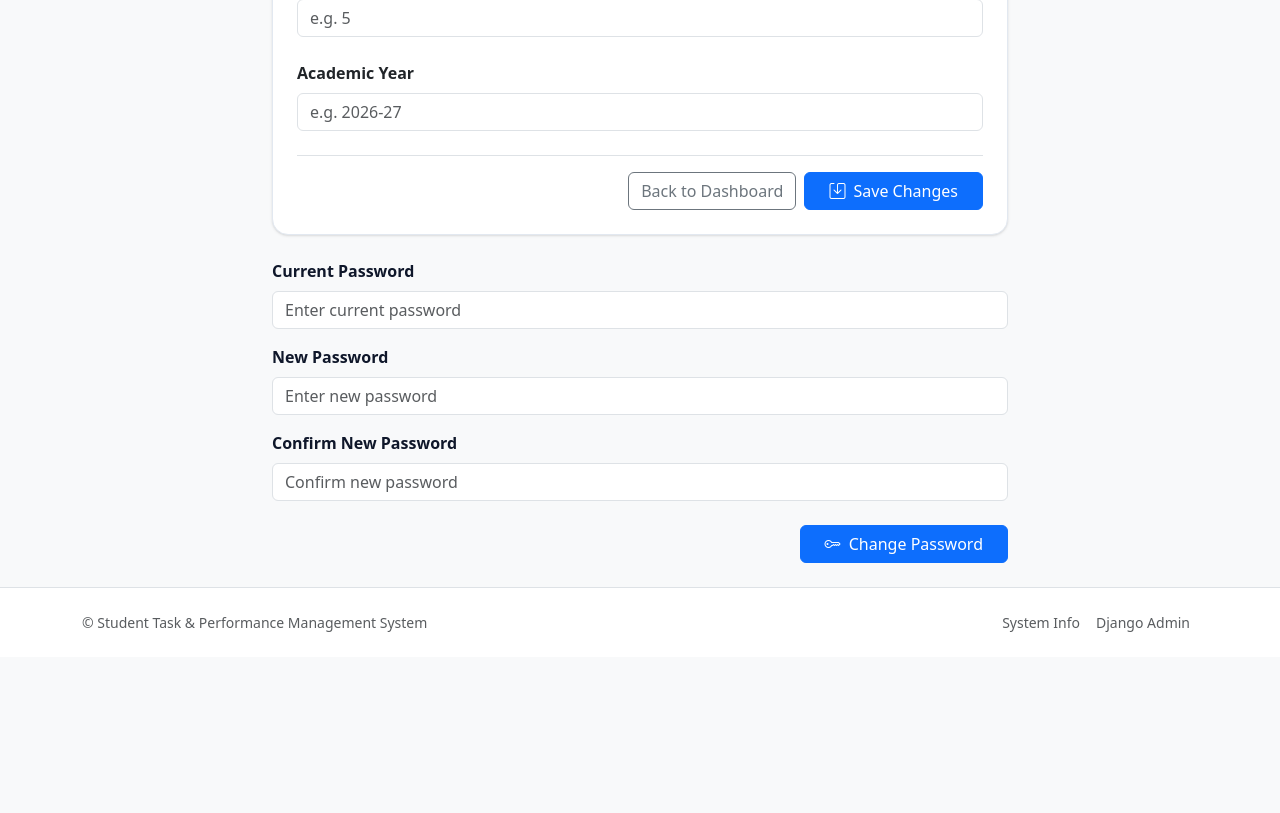
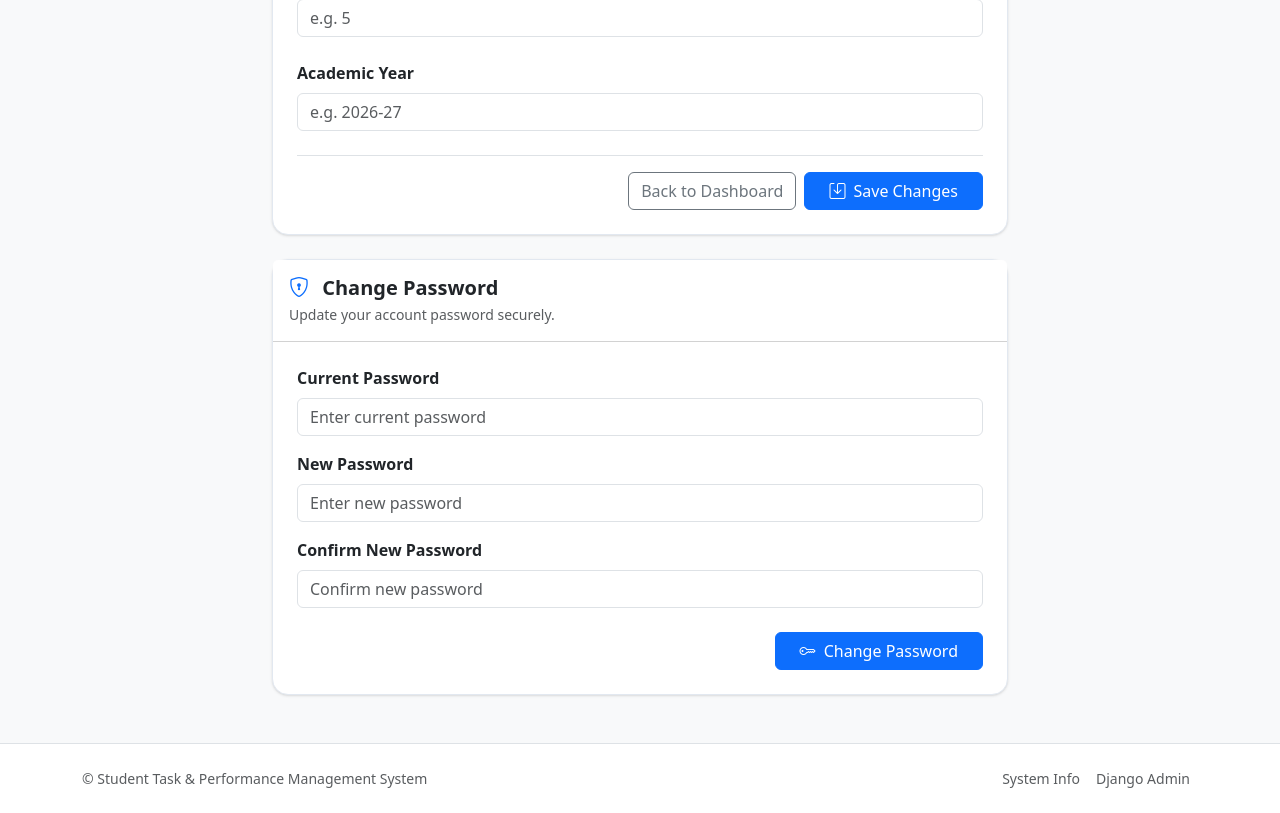
Before and after one commit to RishiMishra06/Stp, a Django app: page /profile/ in a window 1280 px wide. Shown: the part 1043-1856 px from the top of the page. Before the commit the page ends 1675 px from the top, so only its background shows below. Run offline with Django 5.2, Linux system fonts and the light colour scheme; the visitor is signed in with stand-in values (Sample User, id 1); data comes from the database, SQL or seed files in the repository; data that the repository does not hold is empty.

Commit message:
Update profile.html

```diff
--- a/templates/tasks/profile.html
+++ b/templates/tasks/profile.html
@@ -254,6 +254,22 @@
                 </div>
             </div>
 
+            <!-- Change Password Card -->
+            <div class="card border-0 shadow-sm mb-4">
+
+                <div class="card-header bg-white py-3">
+                    <h5 class="fw-bold mb-0 text-dark">
+                        <i class="bi bi-shield-lock text-primary me-2"></i>
+                        Change Password
+                    </h5>
+
+                    <p class="text-muted small mb-0 mt-1">
+                        Update your account password securely.
+                    </p>
+                </div>
+
+                <div class="card-body p-4">
+
                     <form method="post"
                           action="{% url 'password_change' %}">
 
```
Lines whose indentation alone changed are shown as unchanged.
